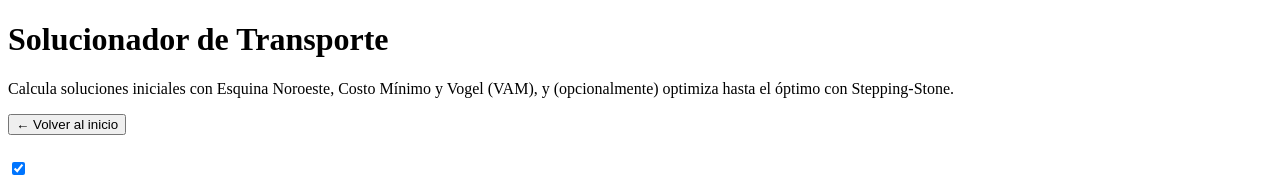
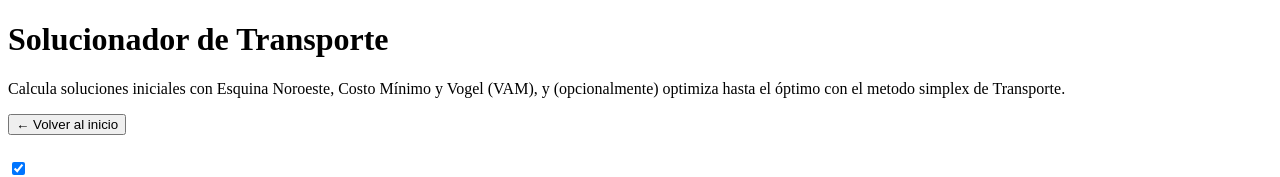
Before and after one commit to Jccasav14/IO_Project, a React (Vite) app in the folder frontend/: page / in a window 1280 px wide. Both pictures are taken after a click on the button "Ir a Transporte". Shown: the top 177 px of the page. Built offline with nearby package versions, Linux system fonts and the light colour scheme; the HTML template or start-up script is replaced by a standard one.

Commit message:
fix(app): fix transport expression names

```diff
--- a/frontend/src/App.jsx
+++ b/frontend/src/App.jsx
@@ -1267,7 +1267,7 @@ function App() {
               <h1>Solucionador de Transporte</h1>
               <p>
                 Calcula soluciones iniciales con Esquina Noroeste, Costo Mínimo y Vogel (VAM),
-                y (opcionalmente) optimiza hasta el óptimo con Stepping-Stone.
+                y (opcionalmente) optimiza hasta el óptimo con el metodo simplex de Transporte.
               </p>
               <button className="ghost" onClick={() => setPage("home")}>
                 ← Volver al inicio
@@ -1564,7 +1564,7 @@ function App() {
 
                         {/* Óptimo como tarjeta destacada */}
                         <ResultCard
-                          title="Óptimo (Stepping-Stone)"
+                          title="Óptimo (Simplex Transporte)"
                           costLabel="Costo óptimo"
                           cost={tResult.optimal?.cost_pretty ?? tResult.optimal?.total_cost}
                           highlight
```
